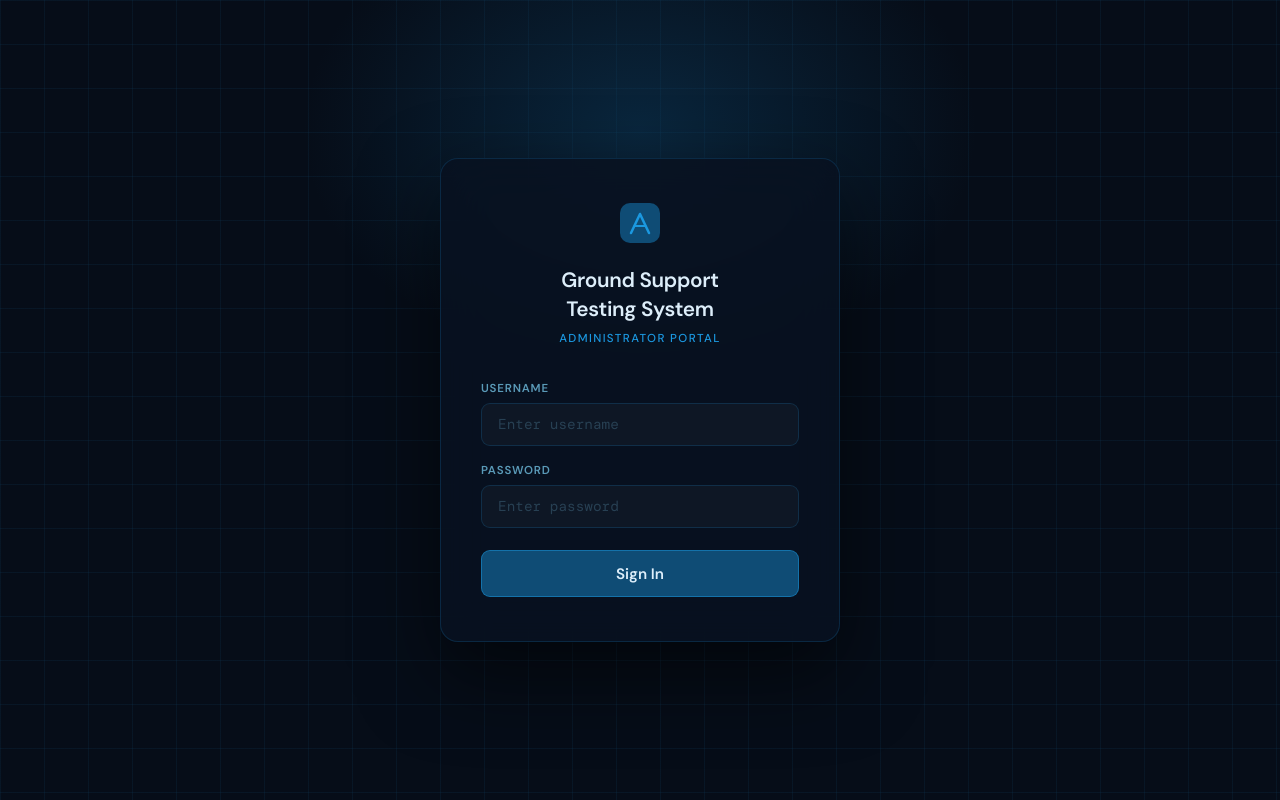
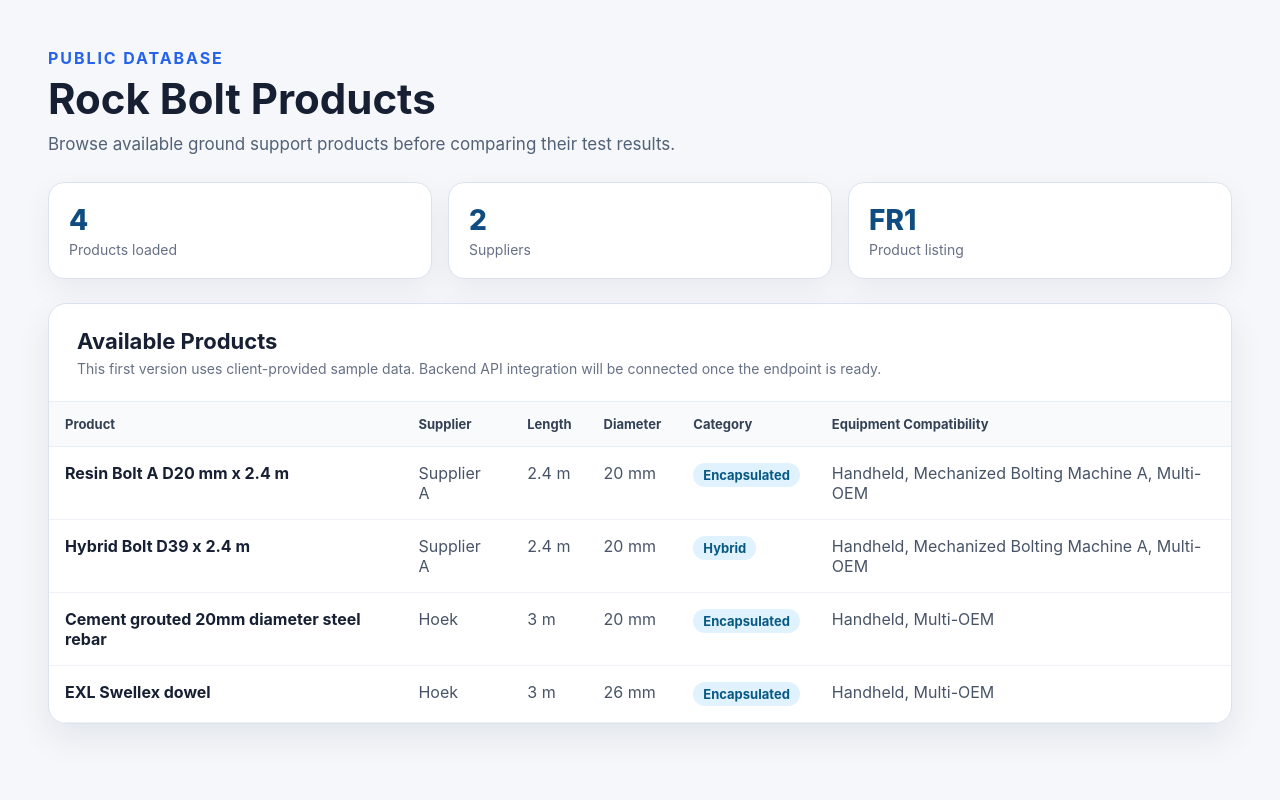
Before and after one commit to XiuwenYin/cits5206-group20, a React app in the folder src/: page / in a window 1280 px wide. Before the commit this address led to /admin/login. Built offline with nearby package versions, Linux system fonts and the light colour scheme; the HTML template or start-up script is replaced by a standard one.

Commit message:
Add public bolt product listing page

```diff
--- a/src/App.jsx
+++ b/src/App.jsx
@@ -2,20 +2,24 @@ import React from "react";
 import { BrowserRouter, Routes, Route, Navigate } from "react-router-dom";
 import { AuthProvider } from "./context/AuthContext";
 import ProtectedRoute from "./components/ProtectedRoute";
-import LoginPage     from "./pages/admin/LoginPage";
-import AdminLayout   from "./pages/admin/AdminLayout";
+import LoginPage from "./pages/admin/LoginPage";
+import AdminLayout from "./pages/admin/AdminLayout";
 import DashboardPage from "./pages/admin/DashboardPage";
 import UploadPage from "./pages/admin/UploadPage";
 import ReviewPage from "./pages/admin/ReviewPage";
+import ProductListingPage from "./pages/ProductListingPage";
 
 export default function App() {
   return (
     <BrowserRouter>
       <AuthProvider>
         <Routes>
-          {/* Public */}
+          {/* Public routes */}
+          <Route path="/" element={<ProductListingPage />} />
+          <Route path="/products" element={<ProductListingPage />} />
           <Route path="/admin/login" element={<LoginPage />} />
-          {/* Protected */}
+
+          {/* Protected admin routes */}
           <Route
             path="/admin"
             element={
@@ -26,11 +30,12 @@ export default function App() {
           >
             <Route index element={<Navigate to="dashboard" replace />} />
             <Route path="dashboard" element={<DashboardPage />} />
-            <Route path="upload"    element={<UploadPage />} />
-            <Route path="review"    element={<ReviewPage />} />
+            <Route path="upload" element={<UploadPage />} />
+            <Route path="review" element={<ReviewPage />} />
           </Route>
-          {/* Catch-all */}
-          <Route path="*" element={<Navigate to="/admin/login" replace />} />
+
+          {/* Unknown public paths go back to the product listing page. */}
+          <Route path="*" element={<Navigate to="/" replace />} />
         </Routes>
       </AuthProvider>
     </BrowserRouter>
--- /dev/null
+++ b/src/pages/ProductListingPage.jsx
@@ -0,0 +1,223 @@
+import React from "react";
+
+const sampleProducts = [
+  {
+    id: 1,
+    supplier: "Supplier A",
+    product_name: "Resin Bolt A D20 mm x 2.4 m",
+    bolt_length: "2.4",
+    bolt_diameter: "20",
+    bolt_category: "Encapsulated",
+    equipment_compatibility: ["Handheld", "Mechanized Bolting Machine A", "Multi-OEM"],
+  },
+  {
+    id: 2,
+    supplier: "Supplier A",
+    product_name: "Hybrid Bolt D39 x 2.4 m",
+    bolt_length: "2.4",
+    bolt_diameter: "20",
+    bolt_category: "Hybrid",
+    equipment_compatibility: ["Handheld", "Mechanized Bolting Machine A", "Multi-OEM"],
+  },
+  {
+    id: 3,
+    supplier: "Hoek",
+    product_name: "Cement grouted 20mm diameter steel rebar",
+    bolt_length: "3",
+    bolt_diameter: "20",
+    bolt_category: "Encapsulated",
+    equipment_compatibility: ["Handheld", "Multi-OEM"],
+  },
+  {
+    id: 4,
+    supplier: "Hoek",
+    product_name: "EXL Swellex dowel",
+    bolt_length: "3",
+    bolt_diameter: "26",
+    bolt_category: "Encapsulated",
+    equipment_compatibility: ["Handheld", "Multi-OEM"],
+  },
+];
+
+export default function ProductListingPage() {
+  return (
+    <main style={styles.page}>
+      <section style={styles.header}>
+        <p style={styles.eyebrow}>Public Database</p>
+        <h1 style={styles.title}>Rock Bolt Products</h1>
+        <p style={styles.description}>
+          Browse available ground support products before comparing their test results.
+        </p>
+      </section>
+
+      <section style={styles.summaryRow}>
+        <div style={styles.summaryCard}>
+          <span style={styles.summaryNumber}>{sampleProducts.length}</span>
+          <span style={styles.summaryLabel}>Products loaded</span>
+        </div>
+        <div style={styles.summaryCard}>
+          <span style={styles.summaryNumber}>2</span>
+          <span style={styles.summaryLabel}>Suppliers</span>
+        </div>
+        <div style={styles.summaryCard}>
+          <span style={styles.summaryNumber}>FR1</span>
+          <span style={styles.summaryLabel}>Product listing</span>
+        </div>
+      </section>
+
+      <section style={styles.card}>
+        <div style={styles.cardHeader}>
+          <h2 style={styles.cardTitle}>Available Products</h2>
+          <p style={styles.cardNote}>
+            This first version uses client-provided sample data. Backend API integration will
+            be connected once the endpoint is ready.
+          </p>
+        </div>
+
+        <div style={styles.tableWrapper}>
+          <table style={styles.table}>
+            <thead>
+              <tr>
+                <th style={styles.th}>Product</th>
+                <th style={styles.th}>Supplier</th>
+                <th style={styles.th}>Length</th>
+                <th style={styles.th}>Diameter</th>
+                <th style={styles.th}>Category</th>
+                <th style={styles.th}>Equipment Compatibility</th>
+              </tr>
+            </thead>
+            <tbody>
+              {sampleProducts.map((product) => (
+                <tr key={product.id}>
+                  <td style={styles.tdStrong}>{product.product_name}</td>
+                  <td style={styles.td}>{product.supplier}</td>
+                  <td style={styles.td}>{product.bolt_length} m</td>
+                  <td style={styles.td}>{product.bolt_diameter} mm</td>
+                  <td style={styles.td}>
+                    <span style={styles.badge}>{product.bolt_category}</span>
+                  </td>
+                  <td style={styles.td}>
+                    {product.equipment_compatibility.join(", ")}
+                  </td>
+                </tr>
+              ))}
+            </tbody>
+          </table>
+        </div>
+      </section>
+    </main>
+  );
+}
+
+const styles = {
+  page: {
+    minHeight: "100vh",
+    background: "#f5f7fb",
+    color: "#172033",
+    padding: "48px",
+    fontFamily: "Inter, system-ui, -apple-system, BlinkMacSystemFont, 'Segoe UI', sans-serif",
+  },
+  header: {
+    maxWidth: "900px",
+    marginBottom: "28px",
+  },
+  eyebrow: {
+    color: "#2563eb",
+    fontWeight: 700,
+    letterSpacing: "0.12em",
+    textTransform: "uppercase",
+    margin: "0 0 8px",
+  },
+  title: {
+    fontSize: "42px",
+    lineHeight: 1.1,
+    margin: "0 0 12px",
+  },
+  description: {
+    color: "#526175",
+    fontSize: "17px",
+    margin: 0,
+  },
+  summaryRow: {
+    display: "grid",
+    gridTemplateColumns: "repeat(3, minmax(0, 1fr))",
+    gap: "16px",
+    marginBottom: "24px",
+  },
+  summaryCard: {
+    background: "#ffffff",
+    border: "1px solid #dbe3ef",
+    borderRadius: "16px",
+    padding: "20px",
+    boxShadow: "0 10px 30px rgba(15, 23, 42, 0.06)",
+  },
+  summaryNumber: {
+    display: "block",
+    fontSize: "28px",
+    fontWeight: 800,
+    color: "#0f4c81",
+  },
+  summaryLabel: {
+    display: "block",
+    marginTop: "4px",
+    color: "#667085",
+    fontSize: "14px",
+  },
+  card: {
+    background: "#ffffff",
+    border: "1px solid #dbe3ef",
+    borderRadius: "18px",
+    boxShadow: "0 14px 34px rgba(15, 23, 42, 0.08)",
+    overflow: "hidden",
+  },
+  cardHeader: {
+    padding: "24px 28px",
+    borderBottom: "1px solid #e5edf7",
+  },
+  cardTitle: {
+    margin: "0 0 6px",
+    fontSize: "22px",
+  },
+  cardNote: {
+    margin: 0,
+    color: "#667085",
+    fontSize: "14px",
+  },
+  tableWrapper: {
+    overflowX: "auto",
+  },
+  table: {
+    width: "100%",
+    borderCollapse: "collapse",
+  },
+  th: {
+    textAlign: "left",
+    background: "#f8fafc",
+    color: "#344054",
+    fontSize: "13px",
+    padding: "14px 16px",
+    borderBottom: "1px solid #e5edf7",
+  },
+  td: {
+    padding: "16px",
+    borderBottom: "1px solid #eef2f7",
+    color: "#475467",
+    verticalAlign: "top",
+  },
+  tdStrong: {
+    padding: "16px",
+    borderBottom: "1px solid #eef2f7",
+    color: "#172033",
+    fontWeight: 700,
+    verticalAlign: "top",
+  },
+  badge: {
+    display: "inline-block",
+    background: "#e0f2fe",
+    color: "#075985",
+    padding: "4px 10px",
+    borderRadius: "999px",
+    fontSize: "13px",
+    fontWeight: 700,
+  },
+};
```
